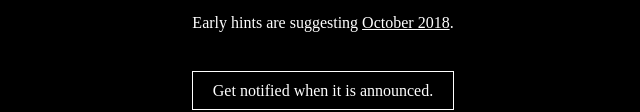
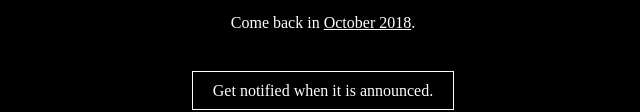
Before and after one commit to RichardLitt/is-winds-of-winter-out-yet, a plain HTML site: page index.html in a window 1280 px wide. Shown: the part 453-565 px from the top of the page, without its empty margins (317-957 px from the left). Drawn offline with Linux system fonts and the light colour scheme.

Commit message:
Updated link

```diff
--- a/index.html
+++ b/index.html
@@ -82,7 +82,7 @@
 
   <i>Confused? Read: <a href="http://journal.neilgaiman.com/2009/05/entitlement-issues.html">George RR Martin is not your bitch.</a></i>
   <br />
-  <p>Early hints are suggesting <a href="https://www.pastemagazine.com/articles/2017/07/i-think-ive-cracked-the-code-for-the-release-date.html">October 2018</a>.</p>
+  <p>Come back in <a href="https://www.theguardian.com/books/2017/jul/24/game-of-thrones-winds-of-winter-could-be-out-in-2018-says-george-rr-martin">October 2018</a>.</p>
   <p class="btn-container"><a class="btn" href="http://eepurl.com/cK7Ko1">Get notified when it is announced.</a></p>
   <script>
   (function(i,s,o,g,r,a,m){i['GoogleAnalyticsObject']=r;i[r]=i[r]||function(){
```
